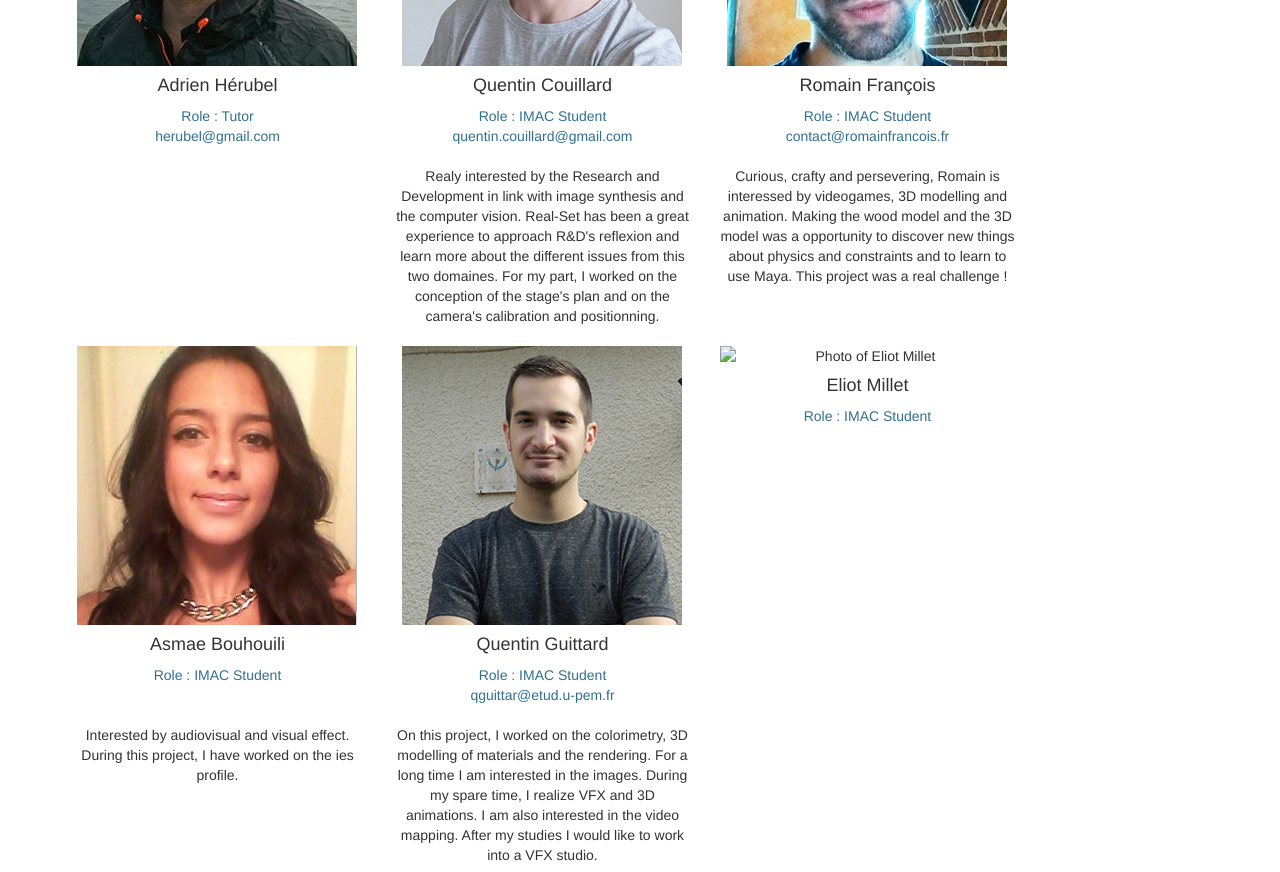
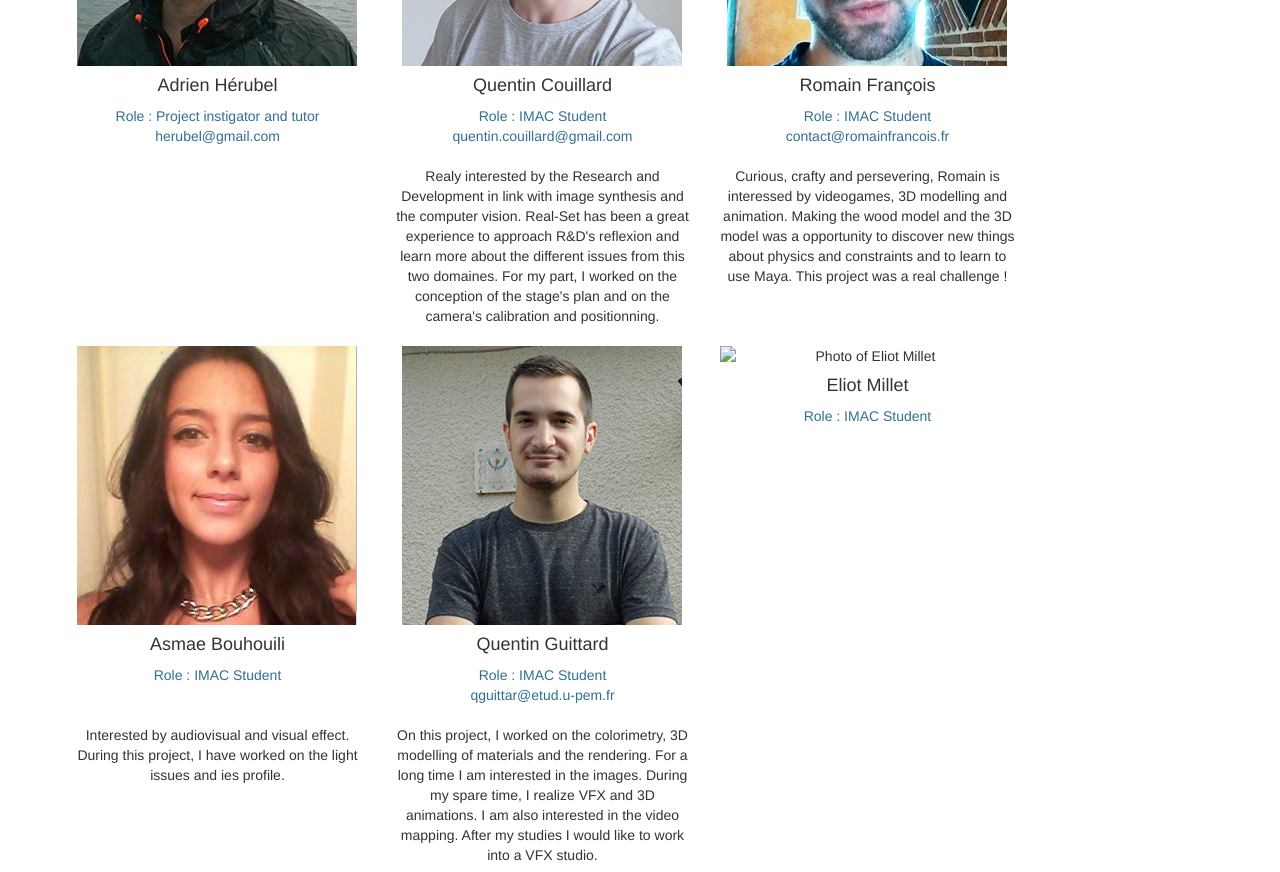
Before and after one commit to Alvyre/Real-Set, a Jekyll site: the page built from pages/about.html, in a window 1280 px wide. Shown: the part 638-1510 px from the top of the page. Built offline with Jekyll 4.4.1, drawn with Linux system fonts in a browser that asks for light colours; nearby versions of some CDN libraries.

Commit message:
Update about.html

```diff
--- a/pages/about.html
+++ b/pages/about.html
@@ -11,7 +11,7 @@ permalink: /About/
 			<div class="col-xs-4 col-sm-4 col-md-4 col-lg-4 text-center">
 				<img src="{{site.url}}/assets/images/about/adrien.jpg" class="img-responsive center-block" alt="Photo of Adrien Hérubel">
 				<h4 class="text-center">Adrien Hérubel</h4>
-				<span class="text-info">Role : Tutor</span><br/>
+				<span class="text-info">Role : Project instigator and tutor</span><br/>
 				<span class="text-info">herubel@gmail.com</span><br/><br/>
 			<!--	<p>Lorem ipsum dolor sit amet, consectetur adipisicing elit, sed do eiusmod
 					tempor incididunt ut labore et dolore magna aliqua. Ut enim ad minim veniam,
@@ -50,7 +50,7 @@ permalink: /About/
 				<h4 class="text-center">Asmae Bouhouili</h4>
 				<span class="text-info">Role : IMAC Student</span><br/>
 				<!--<span class="text-info">@Mail</span>--><br/><br/>
-				<p>Interested by audiovisual and visual effect. During this project, I have worked on the ies profile.</p>
+				<p>Interested by audiovisual and visual effect. During this project, I have worked on the light issues and ies profile.</p>
 
 			</div>
 			<div class="col-xs-4 col-sm-4 col-md-4 col-lg-4  text-center">
```
